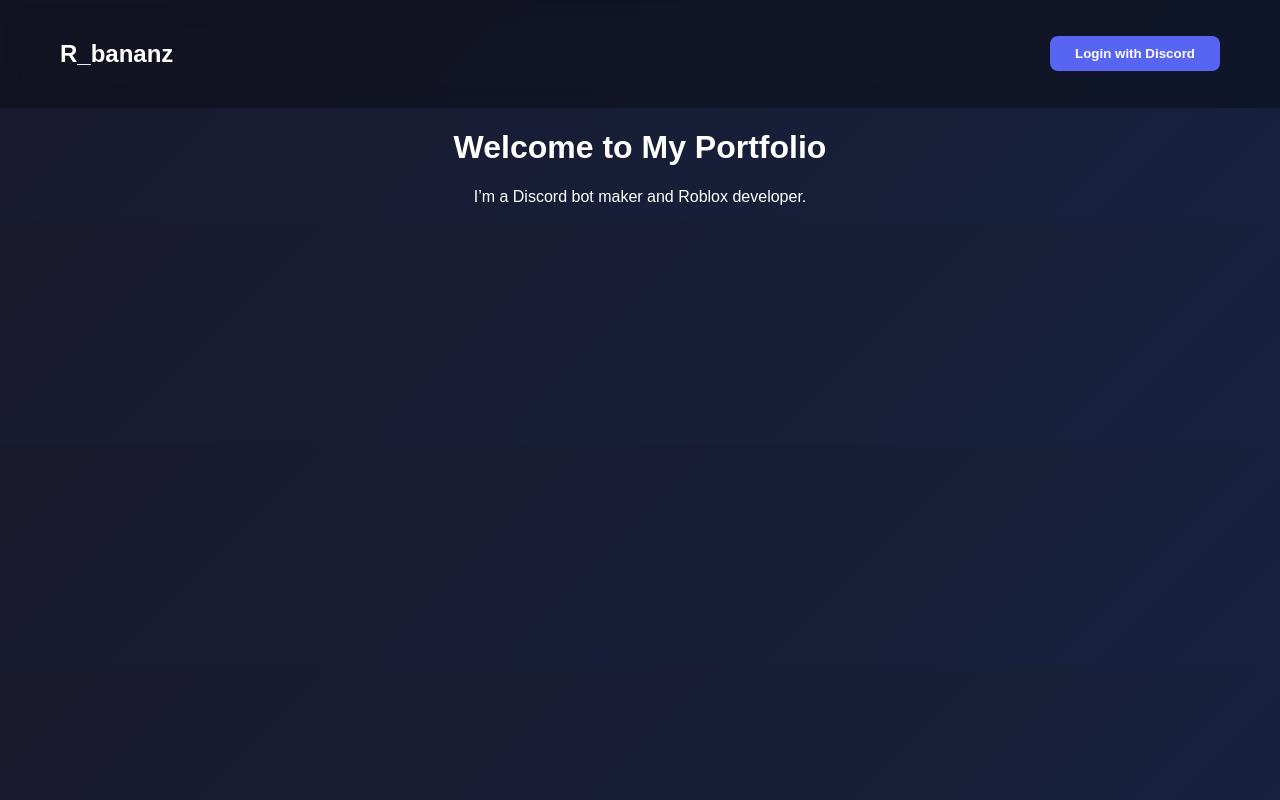
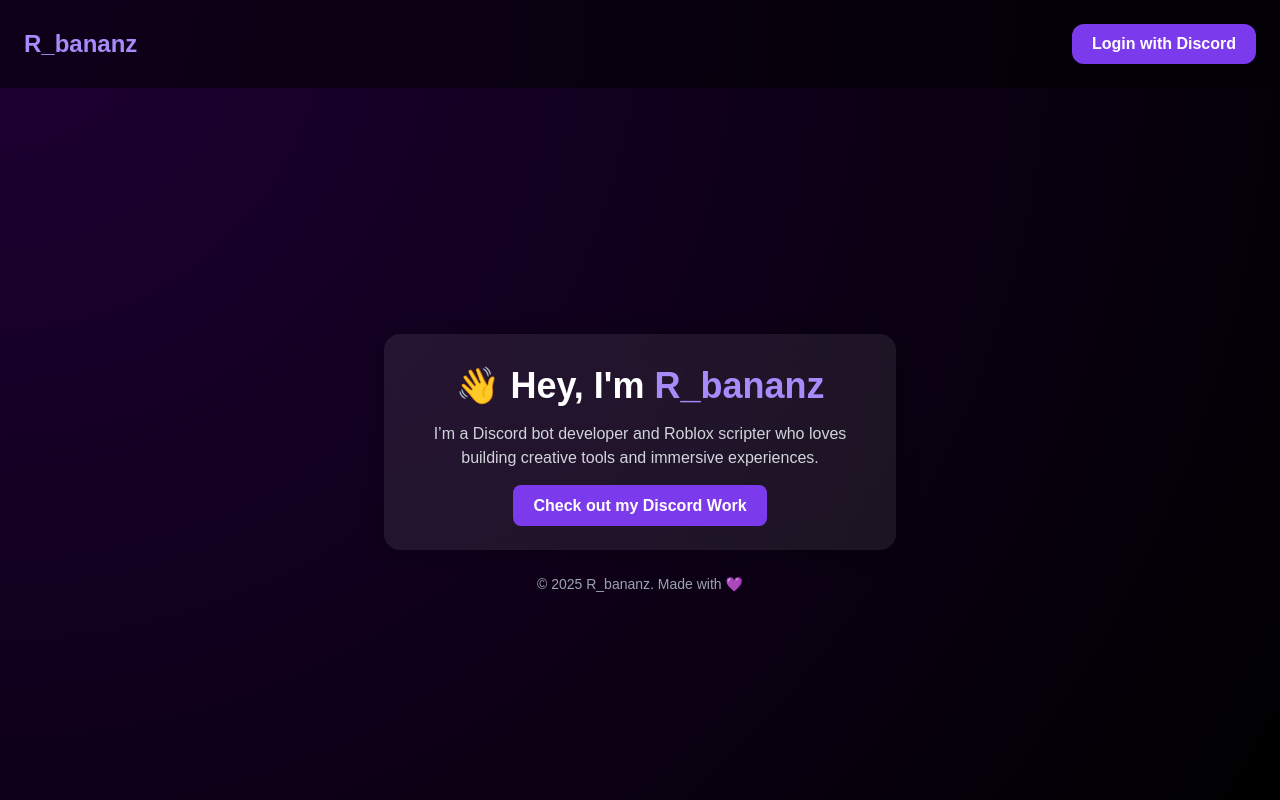
Before and after one commit to rbananz/rbananzmf, a plain HTML site: page index.html in a window 1280 px wide. Drawn offline with nearby package versions, Linux system fonts and the light colour scheme.

Commit message:
Update index.html

```diff
--- a/index.html
+++ b/index.html
@@ -1,73 +1,50 @@
 <!DOCTYPE html>
-<html>
+<html lang="en">
 <head>
-  <title>R_bananz Portfolio</title>
+  <meta charset="UTF-8">
+  <meta name="viewport" content="width=device-width, initial-scale=1.0">
+  <title>R_bananz — Portfolio</title>
+  <link href="https://cdn.jsdelivr.net/npm/tailwindcss@2.2.19/dist/tailwind.min.css" rel="stylesheet">
+  <script defer src="script.js"></script>
   <style>
     body {
-      background: linear-gradient(135deg, #1a1a2e, #16213e);
+      background: radial-gradient(circle at top left, #1e0034, #000);
       color: white;
-      font-family: Poppins, sans-serif;
-      text-align: center;
-      margin: 0;
-      padding: 0;
+      font-family: 'Poppins', sans-serif;
     }
-    header {
-      display: flex;
-      justify-content: space-between;
-      align-items: center;
-      padding: 20px 60px;
-      background: rgba(0, 0, 0, 0.3);
-      backdrop-filter: blur(10px);
-    }
-    .login-btn {
-      background: #5865F2;
-      border: none;
-      padding: 10px 25px;
-      border-radius: 8px;
-      color: white;
-      font-weight: bold;
-      cursor: pointer;
-      transition: 0.3s;
-    }
-    .login-btn:hover { background: #4752c4; }
-    .pfp {
-      width: 45px;
-      height: 45px;
-      border-radius: 50%;
+    .glass {
+      background: rgba(255, 255, 255, 0.08);
+      backdrop-filter: blur(16px);
+      border-radius: 16px;
+      box-shadow: 0 0 20px rgba(0,0,0,0.3);
     }
   </style>
 </head>
-<body>
-  <header>
-    <h2>R_bananz</h2>
-    <div id="authArea">
-      <button class="login-btn" onclick="login()">Login with Discord</button>
+<body class="flex flex-col items-center justify-center min-h-screen">
+  <header class="w-full flex justify-between items-center p-6 fixed top-0 bg-black bg-opacity-50 backdrop-blur-md">
+    <h1 class="text-2xl font-bold text-purple-400">R_bananz</h1>
+    <div id="userSection" class="flex items-center space-x-4">
+      <button id="loginBtn" class="px-5 py-2 rounded-xl bg-purple-600 hover:bg-purple-700 text-white font-semibold transition">
+        Login with Discord
+      </button>
     </div>
   </header>
 
-  <h1>Welcome to My Portfolio</h1>
-  <p>I’m a Discord bot maker and Roblox developer.</p>
+  <main class="flex flex-col items-center mt-32 text-center space-y-6">
+    <div class="glass p-8 max-w-lg">
+      <h2 class="text-4xl font-bold mb-4">👋 Hey, I'm <span class="text-purple-400">R_bananz</span></h2>
+      <p class="text-gray-300 mb-6">
+        I’m a Discord bot developer and Roblox scripter who loves building creative tools and immersive experiences.
+      </p>
+      <a href="https://discord.com/oauth2/authorize?client_id=1401327058717638667&response_type=code&redirect_uri=https%3A%2F%2Fwww.rbananz.xyz%2F&scope=identify+email"
+         class="bg-purple-600 px-5 py-3 rounded-lg font-semibold hover:bg-purple-700 transition">
+         Check out my Discord Work
+      </a>
+    </div>
 
-  <script>
-    const params = new URLSearchParams(window.location.search);
-    const code = params.get('code');
-
-    async function login() {
-      window.location.href = "https://discord.com/oauth2/authorize?client_id=1401327058717638667&response_type=code&redirect_uri=https%3A%2F%2Fwww.rbananz.xyz%2F&scope=identify+email";
-    }
-
-    if (code) {
-      fetch(`/auth?code=${code}`)
-        .then(res => res.json())
-        .then(user => {
-          if (user.avatar) {
-            document.getElementById("authArea").innerHTML =
-              `<img src="https://cdn.discordapp.com/avatars/${user.id}/${user.avatar}.png" class="pfp" title="${user.username}">`;
-          } else {
-            document.getElementById("authArea").innerHTML = `<p>${user.username}</p>`;
-          }
-        });
-    }
-  </script>
+    <div class="text-gray-400 text-sm">
+      © 2025 R_bananz. Made with 💜
+    </div>
+  </main>
 </body>
 </html>
```
